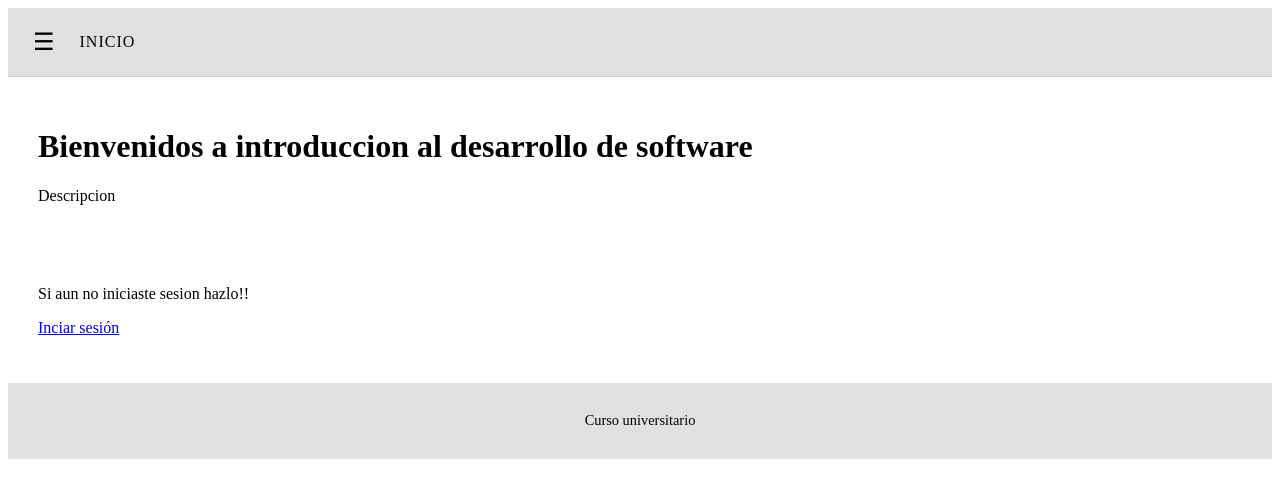
After one commit to yapu115/TP_Integrador_IDS, a Flask app: template Frontend/templates/home.html in a window 1280 px wide. The commit adds this page. Shown: the top 498 px of the page. Run offline with Flask 3, Linux system fonts and the light colour scheme; the template is opened without the code that fills it, so the values that code supplies are empty.

Commit message:
Modificacion visual de base.html,creacion de base.css con modificaciones para base.html, y creacion de base.js con funcionalidades para base.html, creacion de estructura basica para home.html ademas home.css

```diff
--- a/Frontend/routes/home.py
+++ b/Frontend/routes/home.py
@@ -4,5 +4,5 @@ home_bp = Blueprint('home', __name__)
 
 
 @home_bp.route('/')
-def index():
-    return render_template('base.html')
+def home():
+    return render_template('home.html')
--- a/Frontend/static/css/base.css
+++ b/Frontend/static/css/base.css
@@ -1,4 +1,26 @@
-
+.app-layout {
+    display: block;
+}
+.app-container {
+    display: flex;
+    flex-direction: column;
+    transition: transform 0.3s ease;
+}
+.app-layout:has(.sidebar--active) .app-container {
+    transform: translateX(120px);
+}
+.sidebar {
+    background-color: #bdbdbd;
+    width: 80px;
+    position: fixed;
+    left: -120px;
+    height: calc(100vh - 60px);
+    padding: 30px 20px;
+    transition: left 0.3s ease;
+}
+.sidebar.sidebar--active {
+    left: 0;
+}
 .sidebar__nav {
     display: flex;
     flex-direction: column;
@@ -8,13 +30,13 @@
 .sidebar__box {
     width: 40px;
     height: 40px;
-    background-color: #2200e0;
-    border-radius: 5;
-    transition: background-color 0.2s;
+    background-color: #818181;
+    border-radius: 12;
+    transition: background-color 0.4s;
 }
 
 .sidebar__box:hover {
-    background-color: #6271ff;
+    background-color: #4b4b4b;
 }
 
 .topbar {
--- /dev/null
+++ b/Frontend/static/css/home.css
@@ -0,0 +1,9 @@
+
+.home-header {
+    margin-bottom: 80px;
+}
+
+.home-descripcion {
+    display: block;
+    margin-bottom: 15px;
+}
--- /dev/null
+++ b/Frontend/static/js/base.js
@@ -0,0 +1,18 @@
+//Espera a que todo el HTML de la página esté completamente cargado (js carga mas rapido que el html de la pagina)
+document.addEventListener('DOMContentLoaded', function() {
+
+    const boton = document.querySelector('.topbar__menu-btn');
+    const barraLateral = document.querySelector('.sidebar');
+
+    //Verificamos que ambos elementos existan en la página actual
+    if (boton_ && barraLateral) {
+        // Se espera a que el usuario haga click
+        boton.addEventListener('click', function() {
+            // Alternamos la clase que estira la barra lateral
+            barraLateral.classList.toggle('sidebar--active');
+        });
+
+    } else {
+        console.log("No se encontró el botón o la barra lateral en esta página.");
+    }
+});
--- a/Frontend/templates/base.html
+++ b/Frontend/templates/base.html
@@ -3,7 +3,7 @@
 <head>
     <meta charset="UTF-8">
     <meta name="viewport" content="width=device-width, initial-scale=1.0">
-    <title>{% block title %}Inicio{% endblock %}</title>
+    <title>{% block title %}{% endblock %}</title>
     <link rel="stylesheet" href="{{ url_for('static', filename='css/base.css') }}">
     {% block extra_css %}{% endblock %}
 </head>
@@ -11,10 +11,10 @@
 <body>
 
     <div class="app-layout">
-    <!--
+
         <aside class="sidebar">
             <nav class="sidebar__nav">
-                <a href="{{ url_for('home.index') }}" class="sidebar__link" title="Inicio">
+                <a href="{{ url_for('home.home') }}" class="sidebar__link" title="Inicio">
                     <div class="sidebar__box"></div>
                 </a>
                 <a href="{{ url_for('evaluaciones.mostrar_evaluaciones') }}" class="sidebar__link" title="Evaluaciones">
@@ -22,7 +22,7 @@
                 </a>
             </nav>
         </aside>
-    -->
+
         <div class="app-container">
 
             <header class="topbar">
@@ -32,7 +32,6 @@
 
                 <nav class="breadcrumbs" aria-label="Breadcrumb">
                     {% block breadcrumbs %}
-                    <span class="breadcrumbs__item">INICIO</span>
                     {% endblock %}
                 </nav>
             </header>
@@ -48,6 +47,6 @@
         </div>
     </div>
 
-    {% block extra_js %}{% endblock %}
+    {% block extra_js %}<script src="{{ url_for('static', filename='js/base.js') }}"></script>{% endblock %}
 </body>
 </html>
--- a/Frontend/templates/evaluaciones.html
+++ b/Frontend/templates/evaluaciones.html
@@ -1,6 +1,6 @@
 {%extends "base.html"%}
 {%block title%}Evaluaciones{%endblock%}
-
+{% block breadcrumbs %}<span class="breadcrumbs__item">Evaluaciones</span>{% endblock %}
 {%block content%}
 <div class="evaluaciones-container">
 
--- /dev/null
+++ b/Frontend/templates/home.html
@@ -0,0 +1,23 @@
+{%extends "base.html"%}
+{%block title%}INICIO{%endblock%}
+{% block breadcrumbs %}<span class="breadcrumbs__item">INICIO</span>{% endblock %}
+{% block extra_css %}<link rel="stylesheet" href="{{ url_for('static', filename='css/home.css') }}">{% endblock %}
+{%block content%}
+<div class="home-container">
+    <header class="home-header">
+        <div class="home-texto">
+            <h1>Bienvenidos a introduccion al desarrollo de software</h1>
+            <text class="home-descripcion">Descripcion
+            </text>
+        </div>
+    </header>
+
+    <section class="home-body">
+        <div class="home-body__text">Si aun no iniciaste sesion hazlo!!</div>
+        <a href="{{ url_for('auth.login') }}" class="home__link">
+            <p>Inciar sesión</p>
+        </a>
+    </section>
+
+</div>
+{% endblock %}
```
